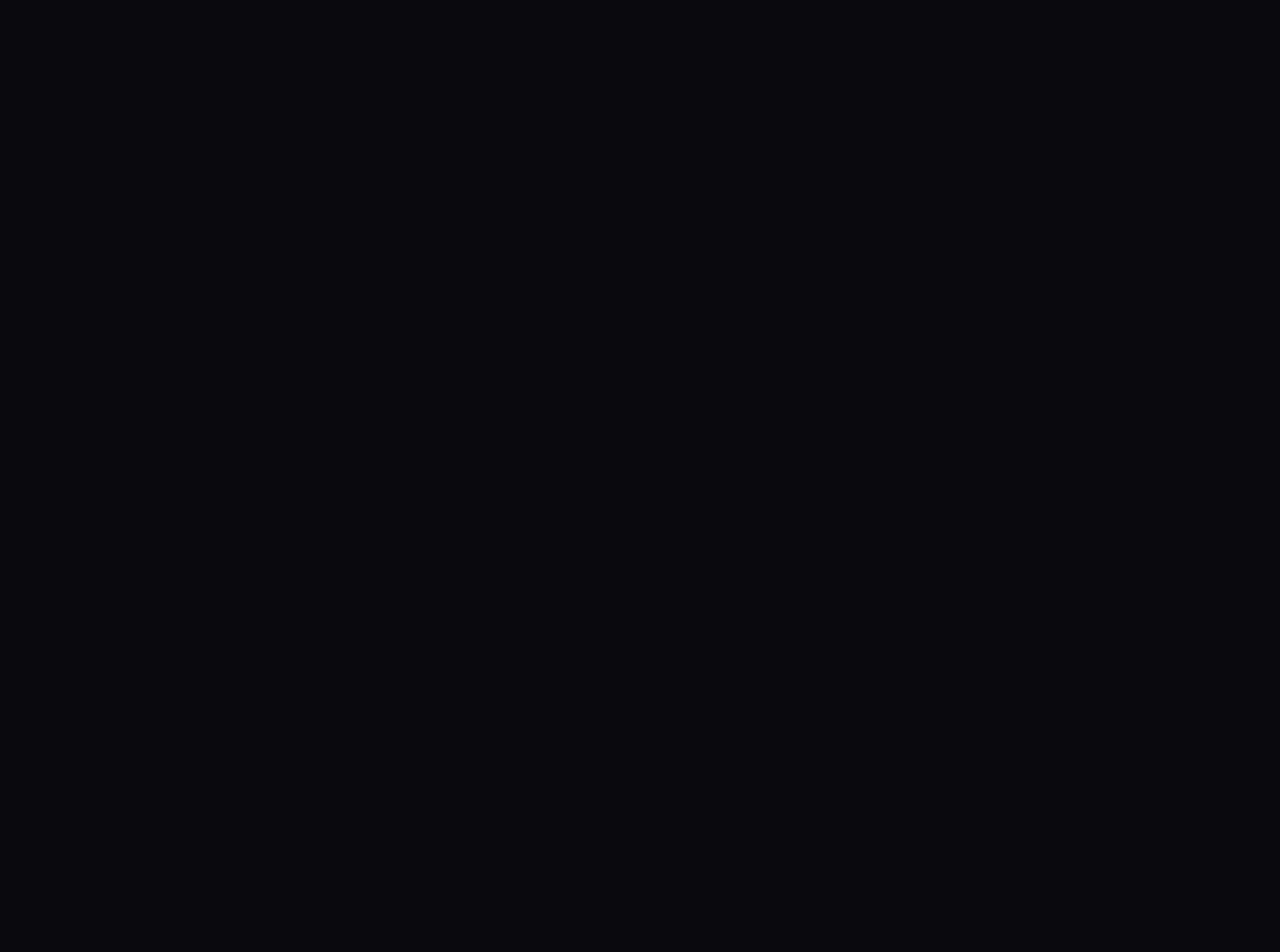
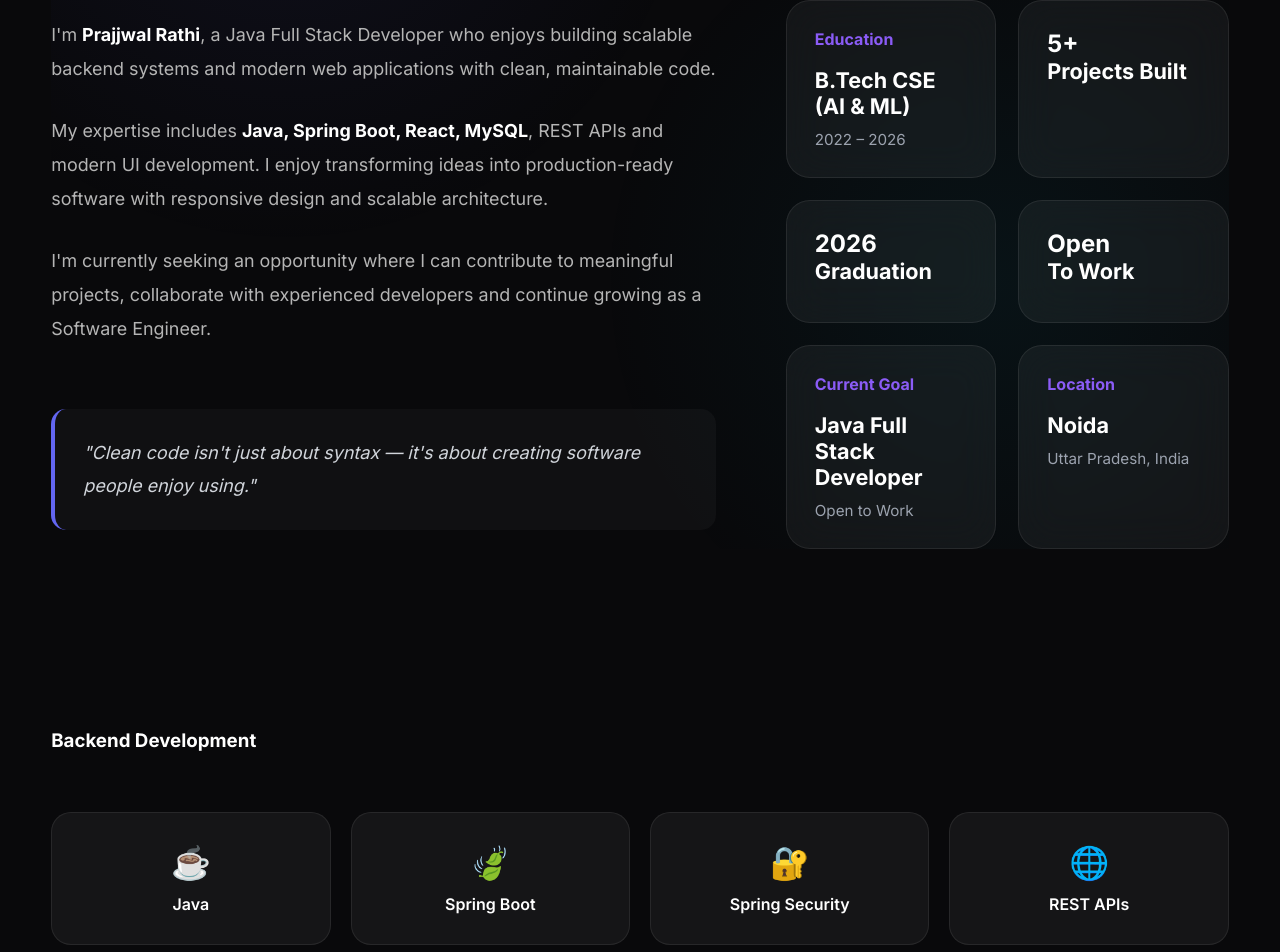
Before and after one commit to Rathi2024/portfolio-frontend, a React (Vite) app: page / in a window 1280 px wide. Shown: the part 1298-2250 px from the top of the page. Before the commit the page ends 800 px from the top, so only its background shows below. Built offline with nearby package versions, Linux system fonts and the light colour scheme; the HTML template or start-up script is replaced by a standard one.

Commit message:
Complete About section with animations

```diff
--- /dev/null
+++ b/src/components/About/About.css
@@ -0,0 +1,241 @@
+.about{
+
+    width:min(1400px,92%);
+
+    margin:160px auto;
+
+    padding-top:80px;
+
+    background:
+    radial-gradient(circle at 20% 20%,rgba(99,102,241,.08),transparent 35%),
+    radial-gradient(circle at 80% 70%,rgba(6,182,212,.06),transparent 35%);
+
+}
+
+.about-heading{
+
+    text-align:center;
+
+    margin-bottom:80px;
+
+}
+
+.about-heading p{
+
+    color:#8B5CF6;
+
+    letter-spacing:6px;
+
+    font-size:.9rem;
+
+    font-weight:700;
+
+    margin-bottom:15px;
+
+}
+
+.about-heading h2{
+
+    color:white;
+
+    font-size:clamp(2.5rem,5vw,4rem);
+
+    font-weight:800;
+
+}
+
+.about-heading span{
+
+    background:linear-gradient(135deg,#6366F1,#8B5CF6,#06B6D4);
+
+    -webkit-background-clip:text;
+
+    -webkit-text-fill-color:transparent;
+
+}
+
+.about-container{
+
+    display:grid;
+
+    grid-template-columns:1.2fr .8fr;
+
+    gap:70px;
+
+    align-items:center;
+
+}
+
+/* LEFT */
+
+.about-left{
+
+    display:flex;
+
+    flex-direction:column;
+
+    gap:28px;
+
+}
+
+.about-left p{
+
+    color:#b5b5b5;
+
+    font-size:1.12rem;
+
+    line-height:1.9;
+
+}
+
+.about-left strong{
+
+    color:white;
+
+}
+
+/* RIGHT */
+
+.about-right{
+
+    display:grid;
+
+    grid-template-columns:repeat(2,1fr);
+
+    gap:22px;
+
+}
+
+.about-card{
+
+    padding:28px;
+
+    border-radius:24px;
+
+    background:rgba(255,255,255,.05);
+
+    border:1px solid rgba(255,255,255,.08);
+
+    backdrop-filter:blur(20px);
+
+    transition:.35s;
+
+}
+
+.about-card:hover{
+
+transform:translateY(-10px);
+
+background:rgba(255,255,255,.08);
+
+border-color:#6366F1;
+
+box-shadow:0 20px 50px rgba(99,102,241,.2);
+
+}
+
+.about-card h3{
+
+    color:#8B5CF6;
+
+    margin-bottom:18px;
+
+    font-size:1rem;
+
+}
+
+.about-card p{
+
+    color:white;
+
+    font-size:1.35rem;
+
+    font-weight:700;
+
+    margin-bottom:10px;
+
+}
+     .about-quote{
+
+margin-top:35px;
+
+line-height: 1.8;
+
+font-size: 18px;
+
+padding:28px;
+
+border-left:4px solid #6366F1;
+
+background:rgba(255,255,255,.03);
+
+color:#d1d5db;
+
+font-style:italic;
+
+border-radius:15px;
+
+}
+
+.about-card span{
+
+    color:#9CA3AF;
+
+    font-size:.95rem;
+
+}
+
+.about-card.featured{
+    grid-column: span;
+}
+
+
+.about-left strong{
+
+color:#ffffff;
+
+font-weight:700;
+
+}
+
+
+
+/* Responsive */
+
+@media(max-width:1000px){
+
+.about-container{
+
+grid-template-columns:1fr;
+
+}
+
+.about-right{
+
+grid-template-columns:1fr 1fr;
+
+}
+
+}
+
+@media(max-width:700px){
+
+.about-right{
+
+grid-template-columns:1fr;
+
+}
+
+.about-heading h2{
+
+font-size:2.5rem;
+
+}
+
+.about-left p{
+
+font-size:1rem;
+
+}
+
+}
--- /dev/null
+++ b/src/components/About/About.jsx
@@ -0,0 +1,137 @@
+import "./About.css";
+import { motion } from "framer-motion";
+
+const container = {
+  hidden: {},
+  show: {
+    transition: {
+      staggerChildren: 0.15,
+    },
+  },
+};
+
+const item = {
+  hidden: {
+    opacity: 0,
+    y: 30,
+  },
+  show: {
+    opacity: 1,
+    y: 0,
+    transition: {
+      duration: 0.5,
+    },
+  },
+};
+
+function About() {
+  return (
+    <section className="about" id="about">
+
+      <motion.div
+        className="about-heading"
+        initial={{ opacity: 0, y: 40 }}
+        whileInView={{ opacity: 1, y: 0 }}
+        transition={{ duration: .7 }}
+        viewport={{ once: true }}
+      >
+
+        <p>ABOUT ME</p>
+
+        <h2>
+          Building Scalable Applications
+          <span> with Java & Spring Boot.</span>
+        </h2>
+
+      </motion.div>
+
+      <div className="about-container">
+
+        <motion.div
+          className="about-left"
+          initial={{ opacity: 0, x: -80 }}
+          whileInView={{ opacity: 1, x: 0 }}
+          transition={{ duration: .8 }}
+          viewport={{ once: true }}
+        >
+
+         <p>
+I'm <strong>Prajjwal Rathi</strong>, a Java Full Stack Developer who enjoys
+building scalable backend systems and modern web applications with clean,
+maintainable code.
+         </p>
+
+         <p>
+My expertise includes <strong>Java, Spring Boot, React, MySQL</strong>,
+REST APIs and modern UI development. I enjoy transforming ideas into
+production-ready software with responsive design and scalable architecture.
+         </p>
+
+        <p>
+         I'm currently seeking an opportunity where I can contribute to meaningful
+         projects, collaborate with experienced developers and continue growing as
+         a Software Engineer.
+        </p>
+         <div className="about-quote">
+         "Clean code isn't just about syntax — it's about creating software people enjoy using."
+         </div>
+
+        </motion.div>
+
+        <motion.div
+          className="about-right"
+          initial="hidden"
+          whileInView="show"
+          variants={container}
+          viewport={{ once: true }}
+        >
+
+          <motion.div
+           className="about-card"
+            variants={item}>
+            <h3>Education</h3>
+            <p>B.Tech CSE (AI & ML)</p>
+            <span>2022 – 2026</span>
+          </motion.div>
+
+          <motion.div className="about-card"
+            variants={item}>
+            <h2>5+</h2>
+            <p>Projects Built</p>
+          </motion.div>
+
+           <motion.div className="about-card"
+            variants={item}>
+             <h2>2026</h2>
+             <p>Graduation</p>
+           </motion.div>
+
+         <motion.div className="about-card"
+            variants={item}>
+             <h2>Open</h2>
+            <p>To Work</p>
+              </motion.div>
+
+          <motion.div className="about-card"
+            variants={item}>
+            <h3>Current Goal</h3>
+            <p>Java Full Stack Developer</p>
+            <span>Open to Work</span>
+          </motion.div>
+
+          <motion.div className="about-card"
+            variants={item}>
+            <h3>Location</h3>
+            <p>Noida</p>
+            <span>Uttar Pradesh, India</span>
+          </motion.div>
+
+        </motion.div>
+
+      </div>
+
+    </section>
+  );
+}
+
+export default About;
--- a/src/components/Hero/Hero.css
+++ b/src/components/Hero/Hero.css
@@ -247,6 +247,20 @@
     font-size:.9rem;
 
 }
+.section-divider{
+
+    margin-top:100px;
+
+    height:1px;
+
+    background:linear-gradient(
+        90deg,
+        transparent,
+        rgba(255,255,255,.15),
+        transparent
+    );
+
+}
 
 @media (max-width:1100px){
 
--- a/src/components/Hero/Hero.jsx
+++ b/src/components/Hero/Hero.jsx
@@ -86,6 +86,8 @@ function Hero() {
 
   </div>
 
+  <div className="section-divider"></div>
+
 </section>
   )
 }
--- /dev/null
+++ b/src/components/Skills/Skills.css
@@ -0,0 +1,64 @@
+.skills{
+
+    width:min(1400px,92%);
+
+    margin:180px auto;
+
+}
+
+.skills-grid{
+
+    display:grid;
+
+    grid-template-columns:repeat(4,1fr);
+
+    gap:20px;
+
+    margin-top:60px;
+
+}
+
+.skill-card{
+    display:flex;
+    flex-direction:column;
+    align-items:center;
+    justify-content:center;
+
+    gap:12px;
+
+    padding:30px;
+
+    border-radius:20px;
+
+    background:rgba(255,255,255,.05);
+
+    border:1px solid rgba(255,255,255,.08);
+
+    transition:.3s;
+}
+
+.skill-icon{
+
+    font-size:2rem;
+
+}
+
+.skill-name{
+
+    color:white;
+
+    font-weight:600;
+
+    margin:0;
+
+}
+
+.skill-card:hover{
+
+    transform:translateY(-8px);
+
+    border-color:#6366F1;
+
+    box-shadow:0 20px 45px rgba(99,102,241,.2);
+
+}
--- /dev/null
+++ b/src/components/Skills/Skills.jsx
@@ -0,0 +1,55 @@
+import "./Skills.css";
+
+const backendSkills = [
+  {
+    name: "Java",
+    icon: "☕",
+  },
+  {
+    name: "Spring Boot",
+    icon: "🍃",
+  },
+  {
+    name: "Spring Security",
+    icon: "🔐",
+  },
+  {
+    name: "REST APIs",
+    icon: "🌐",
+  },
+];
+
+function Skills() {
+  return (
+    <section className="skills" id="skills">
+    <div className="skills-container">
+        <div className="skill-category">
+
+        <h3>Backend Development</h3>
+
+    <div className="skills-grid">
+
+  {backendSkills.map((skill)=> (
+
+    <div
+    key={skill.name}
+    className="skill-card">
+
+      <span className="skill-icon">{skill.icon}</span>
+
+      <p className="skill-name">{skill.name}</p>
+
+    </div>
+
+    ))}
+            </div>
+
+    </div>
+
+</div>
+
+    </section>
+  );
+}
+
+export default Skills;
--- a/src/index.css
+++ b/src/index.css
@@ -32,3 +32,9 @@ img{
     display:block;
     max-width:100%;
 }
+
+section{
+
+    scroll-margin-top:120px;
+
+}
--- a/src/pages/Home/Home.jsx
+++ b/src/pages/Home/Home.jsx
@@ -2,13 +2,17 @@ import Navbar from "../../components/Navbar/Navbar";
 import Hero from "../../components/Hero/Hero";
 import Aurora from "../../components/Aurora/Aurora";
 import MouseGlow from "../../components/mouseGlow/mouseGlow";
+import About from "../../components/About/About";
+import Skills from "../../components/Skills/Skills";
 
 function Home() {
   return (
     <>
       <Navbar />
+      <Hero />
+      <About />
+      <Skills />
       <MouseGlow />
-      <Hero />
       <Aurora />
     </>
   );
```
